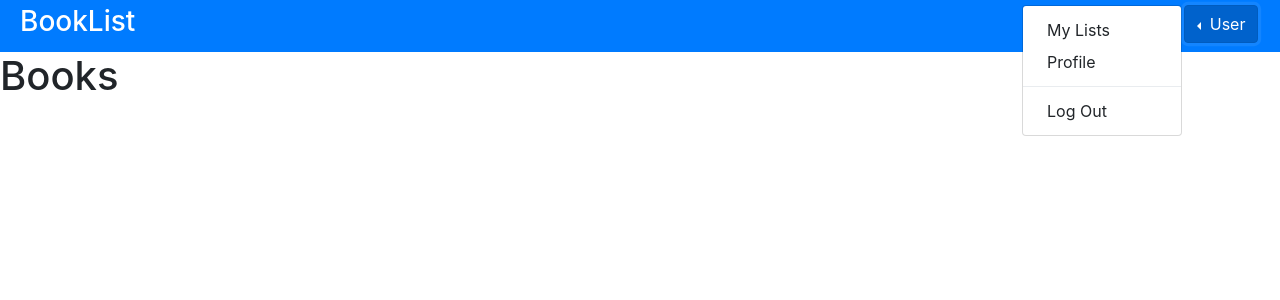
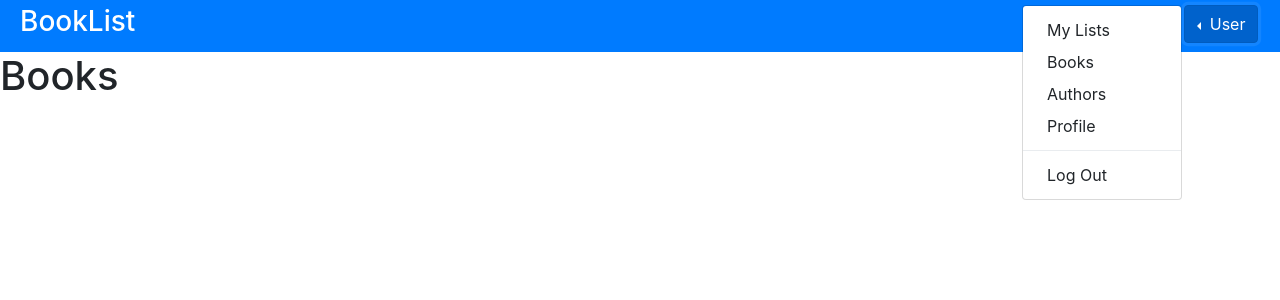
Before and after one commit to MarcSaureu/BookList, a Django app: page /mylists/ in a window 1280 px wide, after a click on "User". Shown: the top 300 px of the page. Run offline with Django 3.2, Linux system fonts and the light colour scheme; a user stored in the database is signed in; data that the repository does not hold is empty; some libraries are stand-ins or nearby versions.

Commit message:
Planned new Htmls files

```diff
--- a/BookList/templates/header.html
+++ b/BookList/templates/header.html
@@ -31,6 +31,8 @@
 							</button>
 					 	<div class="dropdown-menu">
 							<a href="{% url 'mylists' %}" class="dropdown-item" href="#">My Lists</a>
+							<a href="{% url 'books' %}" class="dropdown-item" href="#">Books</a>
+							<a href="{% url 'authors' %}" class="dropdown-item" href="#">Authors</a>
 							<a class="dropdown-item" href="#">Profile</a>
 							<div class="dropdown-divider"></div>
 							<a href="{% url 'logout' %}" class="dropdown-item" href="#">Log Out</a>
--- a/BookList/templates/mylists.html
+++ b/BookList/templates/mylists.html
@@ -10,7 +10,8 @@
         <div class="card mb-2">
             <div class="card-body">
                 <h5 class="card-title">ISBN: {{ book.ISBN }}</h5>
-                <p class="card-text">Title: {{ book.title }}</p>
+                <h5 class="card-title">Title: {{ book.title }}</h5>
+                <p class="card-text">Release Date: {{ book.release_date}}</p>
             </div>
         </div>
     </div>
--- a/BookList/views.py
+++ b/BookList/views.py
@@ -27,3 +27,15 @@ def mylists(request):
 
 	context = { 'books': books }
 	return render(request, 'mylists.html', context)
+
+def Books(request):
+	books = Book.objects.all()
+
+	context = { 'books': books }
+	return render(request, 'books.html', context)
+
+def Authors(request):
+	authors = Author.objects.all()
+
+	context = { 'authors': authors }
+	return render(request, 'authors.html', context)
```
